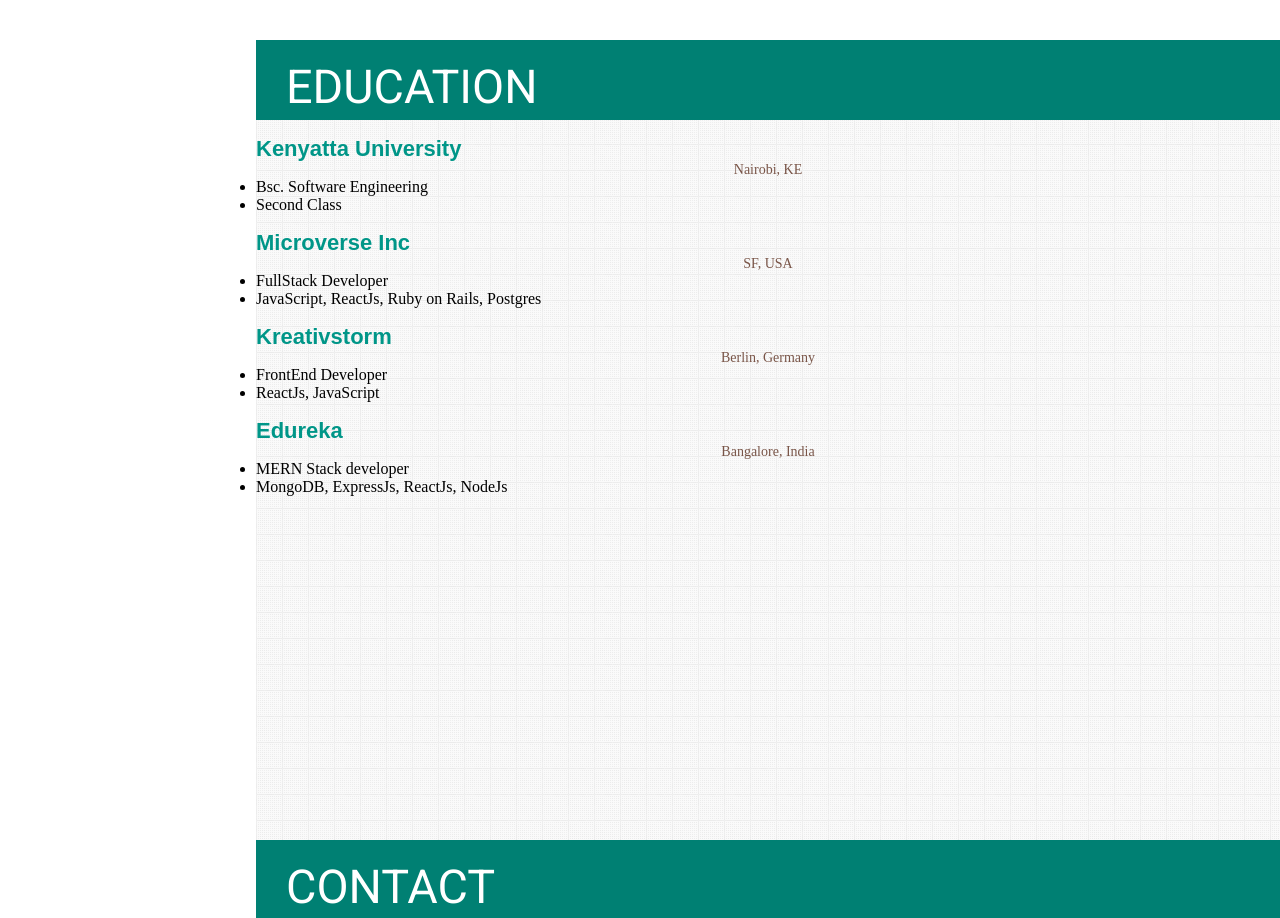
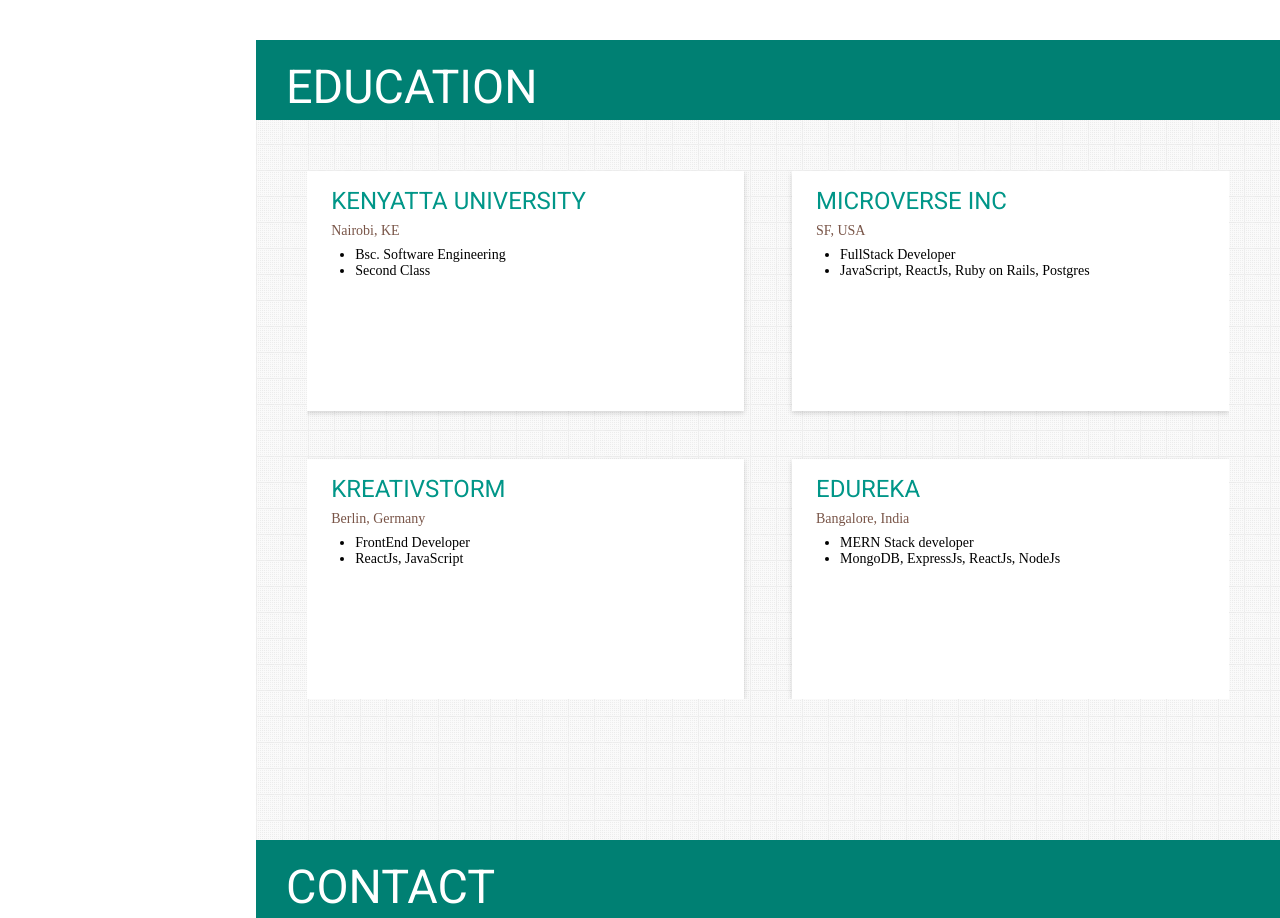
Before and after one commit to asnganje/professional-portoflio-v1, a React (Vite) app: page / in a window 1280 px wide. Shown: the part 4760-5678 px from the top of the page. Built offline with nearby package versions, Linux system fonts and the light colour scheme.

Commit message:
Add styling for education component

```diff
--- a/src/index.css
+++ b/src/index.css
@@ -314,3 +314,49 @@
 .edu{
     background-image: url('./assets//bg.png');
 }
+
+.edu-top-div {
+    width: 90%;
+    display: grid;
+    grid-template-columns: 1fr 1fr;
+    row-gap: 3rem;
+    overflow: hidden;
+    column-gap: 3rem;
+    margin: 5%;
+}
+
+.edu-items-div {
+    width: 100%;
+    height: 30vh;
+    background-color: #fff;
+    box-sizing: border-box;
+    overflow: hidden;
+    box-shadow: 0 2px 5px 0 rgba(0, 0, 0, 0.16);
+}
+
+.edu-items-div h3 {
+    display: inline-block;
+    font-size: 24px;
+    font-family: 'Roboto', sans-serif;
+    text-transform: uppercase;
+    font-weight: 300;
+    padding-left: 1.5rem;
+    cursor: pointer;
+}
+
+.edu-items-div h3:hover {
+    font-weight: 500;
+}
+
+.edu-items-div p {
+    margin-block-start: 0;
+    text-align: left;
+    padding-left: 1.5rem;
+    padding-top: 0.5rem;
+    padding-bottom: 0.5rem;
+}
+
+.edu-ul {
+    padding-left: 3rem;
+    font-size: 14px;
+}
```
